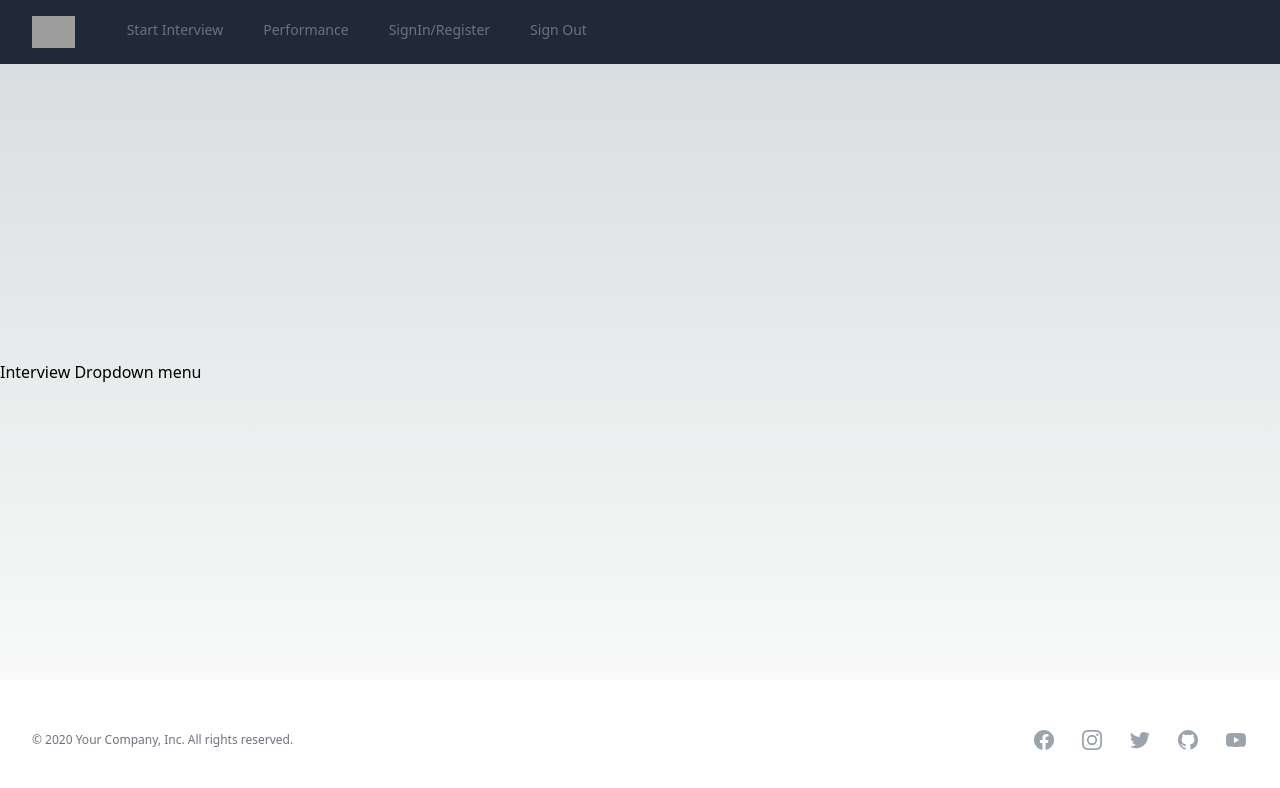
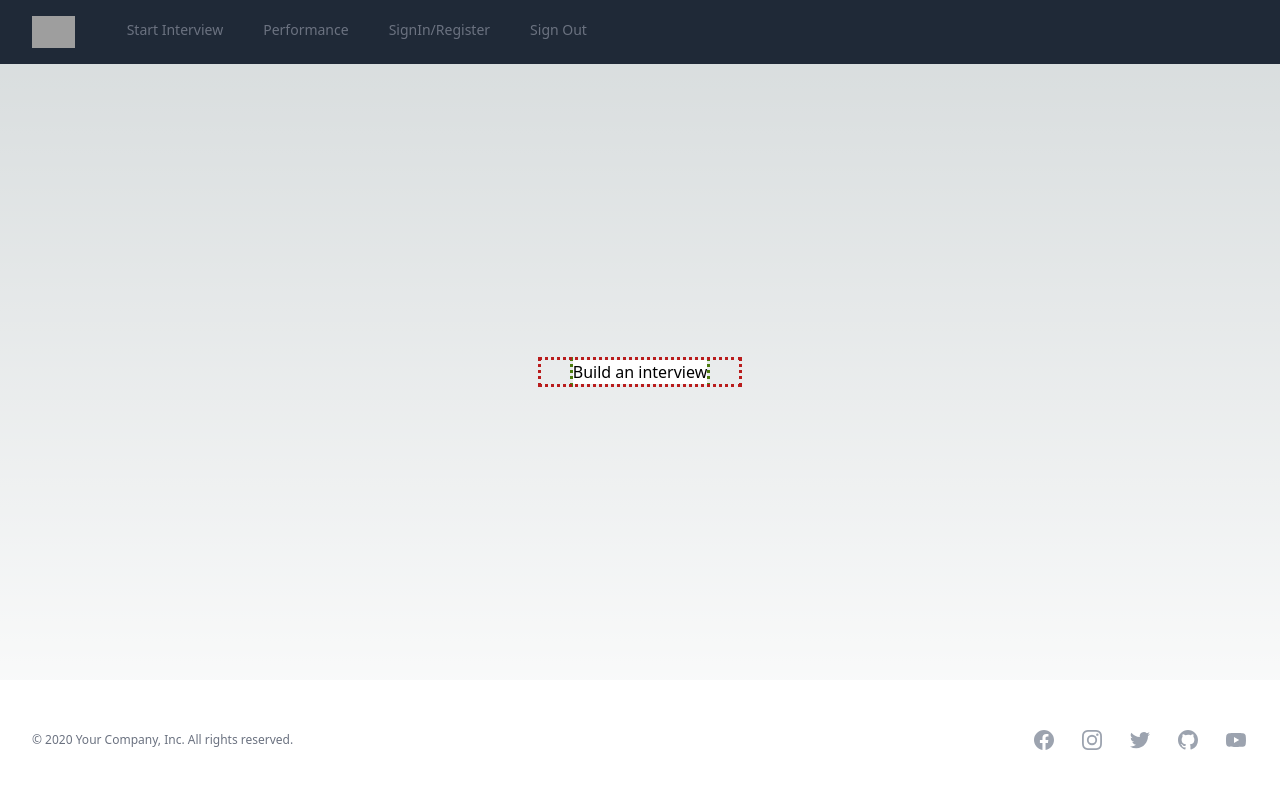
Before and after one commit to no-mountain-time/interro-ai, a Next.js app: page /interview in a window 1280 px wide. Shown: the top 788 px of the page. Built offline with nearby package versions, Linux system fonts and the light colour scheme; grey boxes are pictures that could not be loaded.

Commit message:
state mgmt boiler plate

```diff
--- a/components/Header.tsx
+++ b/components/Header.tsx
@@ -1,14 +1,6 @@
-import { Fragment } from 'react'
-import { Disclosure, Menu, Transition } from '@headlessui/react'
-import { Bars3Icon, BellIcon, XMarkIcon } from '@heroicons/react/24/outline'
+import { Disclosure } from '@headlessui/react'
+import { Bars3Icon, XMarkIcon } from '@heroicons/react/24/outline'
 import Link from 'next/link'
-
-const navigation = [
-  { name: 'Start Interview', href: '#', current: true },
-  { name: 'Performance', href: '#', current: false },
-  { name: 'SignIn/Register', href: '#', current: false },
-  { name: 'Sign out', href: '#', current: false },
-]
 
 function classNames(...classes:any) {
   return classes.filter(Boolean).join(' ')
--- a/pages/_app.tsx
+++ b/pages/_app.tsx
@@ -1,5 +1,6 @@
 import '@/styles/globals.css'
 import type { AppProps } from 'next/app'
+import { SessionProvider } from 'next-auth/react'
 import Header from '@/components/Header'
 import Footer from '@/components/Footer'
 
--- a/pages/interview/index.tsx
+++ b/pages/interview/index.tsx
@@ -1,7 +1,9 @@
 export default function Interview() {
   return (
-    <h1>
-      Interview Dropdown menu
-    </h1>
+    <div className='mx-auto max-w-7xl px-4 sm:px-6 lg:px-8 outline-dotted outline-red-700'>
+      <div className='mx-auto max-w-3xl bg-white outline-dotted outline-lime-700'>
+        <p>Build an interview</p>
+      </div>
+    </div>
   )
 }
```
Also changed, not shown: pages/api/[...nextauth].ts (added, +19 -0 lines), context/AuthContext.tsx (added).
